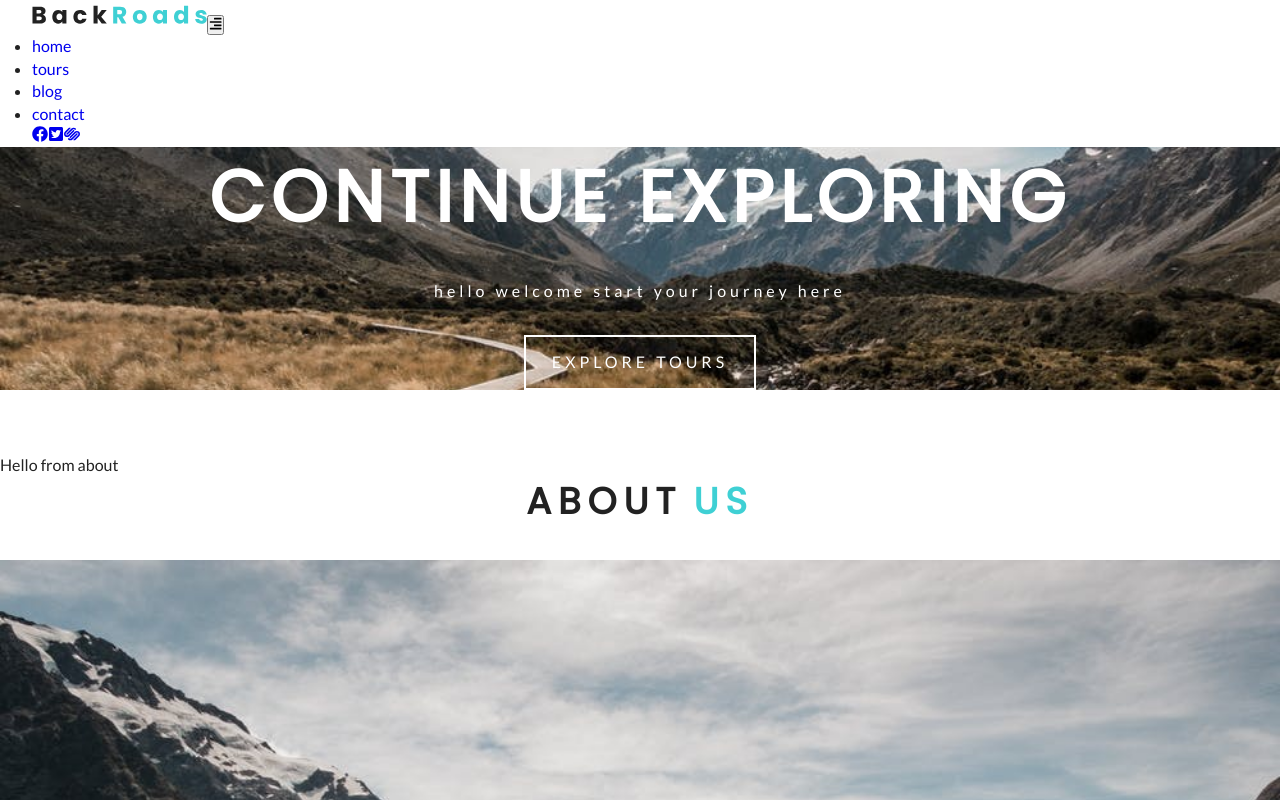
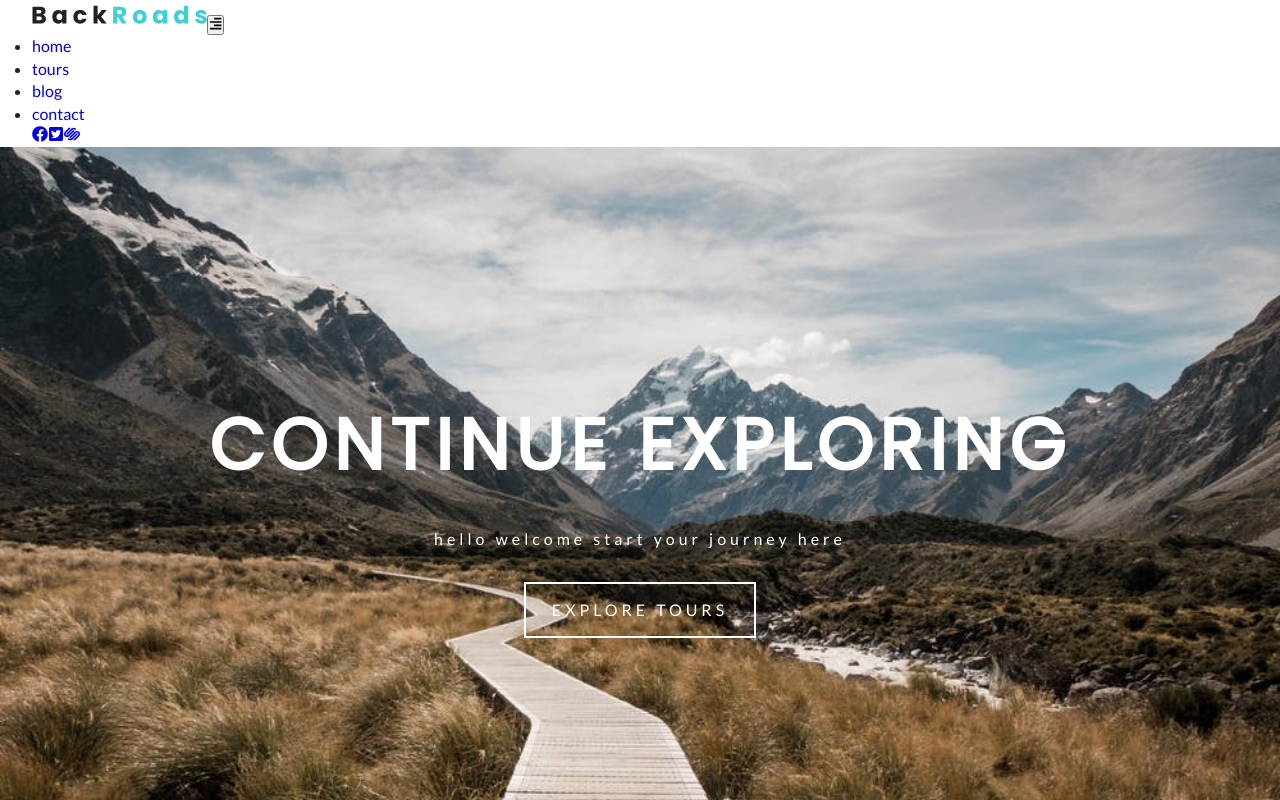
Before and after one commit to Camilocoo/gatsby-backroads, a Gatsby site: page / in a window 1280 px wide. Shown: the top 800 px of the page. Built offline with nearby package versions, Linux system fonts and the light colour scheme; Gatsby itself is replaced by a stand-in of ours.

Commit message:
css fixed

```diff
--- a/src/components/StyledHero.js
+++ b/src/components/StyledHero.js
@@ -11,14 +11,17 @@ const StyledHero = ({img,className,children,home}) => {
 }
 
 export default styled(StyledHero)`
-min-height:${props=>props.home?"calc(100vh-62px)":""};
-background:${props=>props.home?'linear-gradient(rgba(63,208,212,0.7),rgba(0,0,0,0.7))':'none'};
-background-position:center;
-background-size:cover;
-opacity:1!important;
-display:flex;
-justify-content:center;
-align-items:center;
+ min-height: ${props => props.home ? "calc(100vh - 62px)" : "50vh"};
+    background: ${props =>
+        props.home
+        ? 'linear-gradient(rgba(63, 208, 212, 0.7), rgba(0, 0, 0, 0.7))'
+        : 'none'};
+    background-position: center;
+    background-size: cover;
+    opacity: 1!important;
+    display: flex;
+    justify-content: center;
+    align-items: center;
 
 
 `
```
